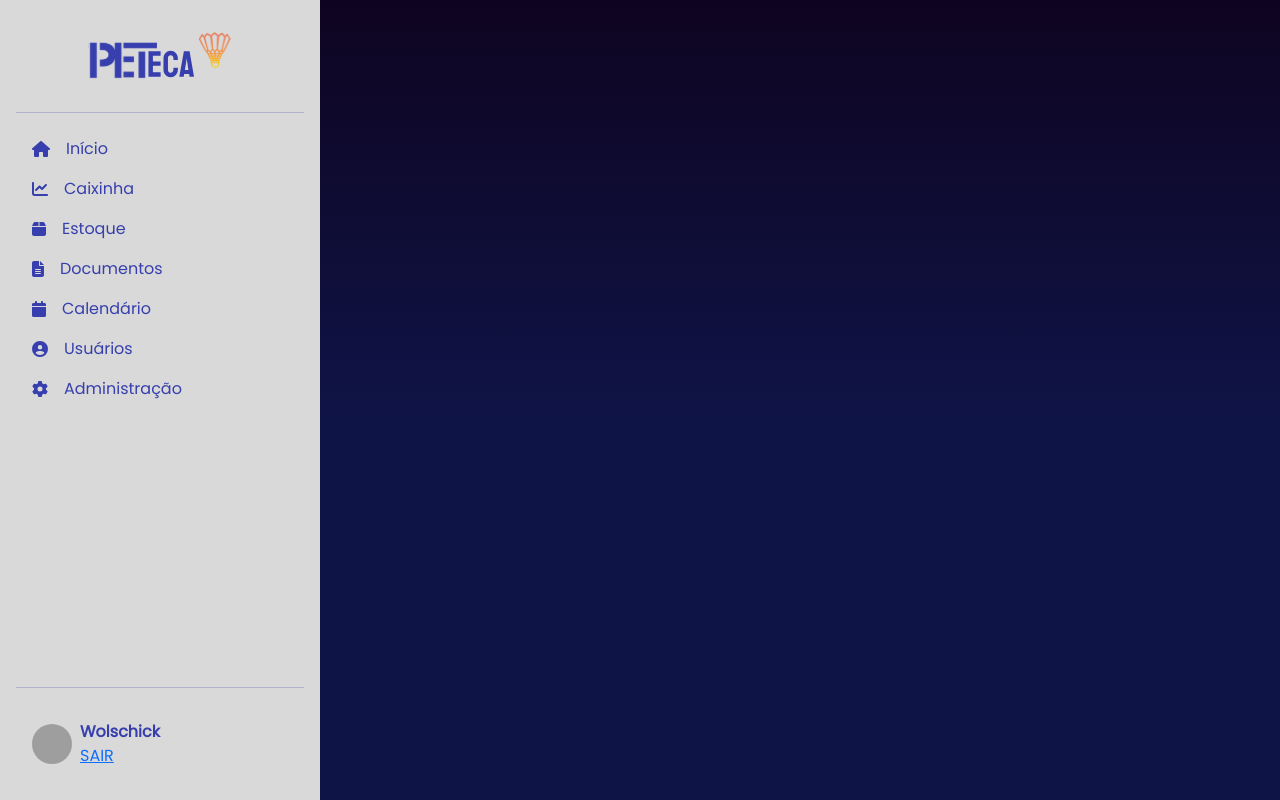
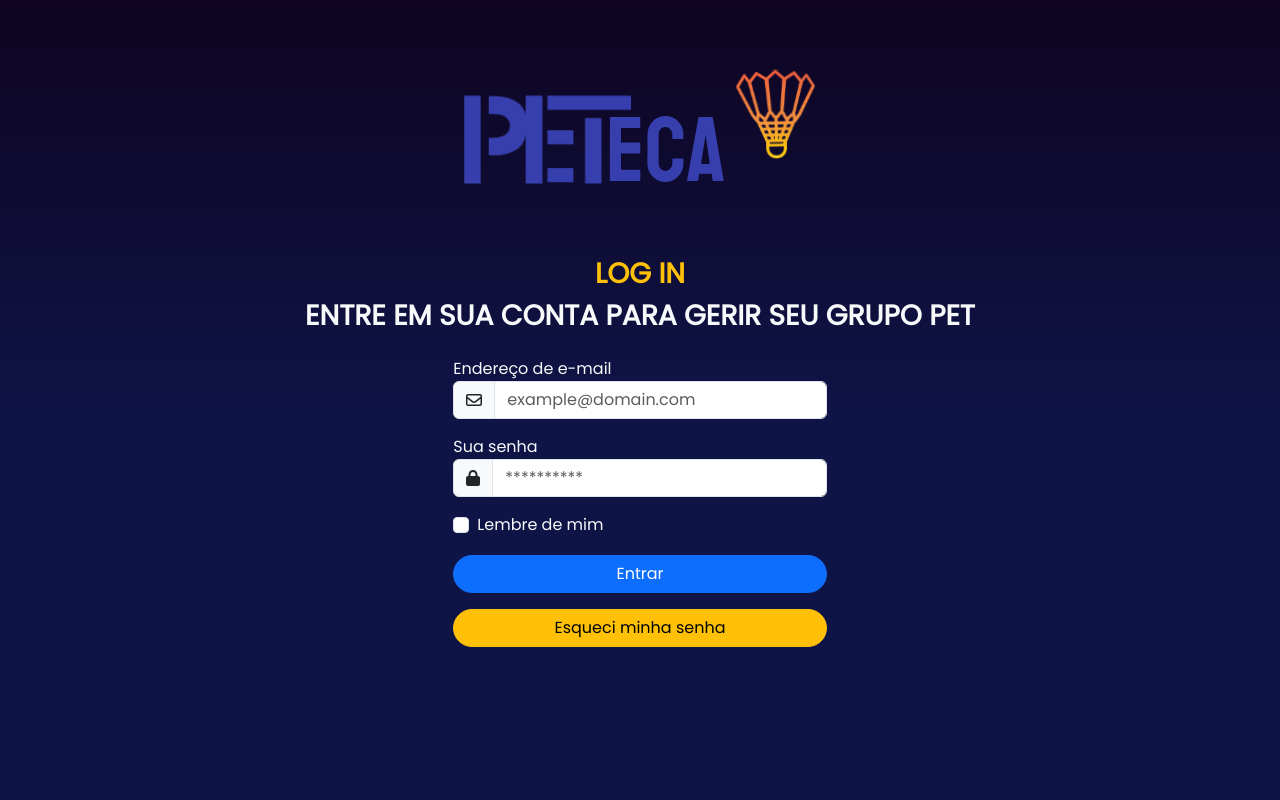
Before and after one commit to LucasWolschick/peteca, a Next.js app in the folder front/peteca-front/: page / in a window 1280 px wide. Built offline with nearby package versions, Linux system fonts and the light colour scheme; grey boxes are pictures that could not be loaded.

Commit message:
Primeiros links colocados (Necessario implementar as outras funcionalidades para adiconar demais Links)

```diff
--- a/front/peteca-front/src/app/components/templates/login/LoginAndPassword.tsx
+++ b/front/peteca-front/src/app/components/templates/login/LoginAndPassword.tsx
@@ -4,6 +4,7 @@ import LoginInput from "../../items/login/LoginInput";
 import { faEnvelope } from "@fortawesome/free-regular-svg-icons";
 import LoginButton from "../../items/login/LoginButton";
 import LoginTitle from "../../items/login/LoginTitle";
+import { Link } from "react-router-dom";
 
 // LogInAndPassword is the page to login and enter the Forgot Password and Reset Password pages
 export default function LoginAndPassword() {
@@ -36,7 +37,9 @@ export default function LoginAndPassword() {
               <LoginButton text="Entrar" class="btn-primary" />
             </div>
             <div className="col-md-8 col-12 mt-3">
-              <LoginButton text="Esqueci minha senha" class="btn-warning" />
+              <Link to="/forgotpassword">
+                <LoginButton text="Esqueci minha senha" class="btn-warning" />
+              </Link>
             </div>
           </div>
         </div>
--- a/front/peteca-front/src/app/components/templates/login/LoginRoutes.tsx
+++ b/front/peteca-front/src/app/components/templates/login/LoginRoutes.tsx
@@ -1,5 +1,8 @@
-import { Route, Routes } from "react-router-dom";
-
+import { Routes, Route } from "react-router-dom";
+import LoginAndPassword from "./LoginAndPassword";
+import PasswordRecovery from "./PasswordRecovery";
+import RedefinePassword from "./RedefinePassword";
+import RedefinitionConfirmation from "./RedefinitionConfirmation";
 
 // All the routes that the login template has
 export default function LoginRoutes()
@@ -7,10 +10,10 @@ export default function LoginRoutes()
     return (
         <>
             <Routes>
-                <Route path="/login" element={<h1>Teste</h1>} ></Route>
-                <Route path="/forgotpassword" element={<h1>Teste</h1>} ></Route>
-                <Route path="/resetpassword" element={<h1>Teste</h1>} ></Route>
-                <Route path="/emailsent" element={<h1>Teste</h1>} ></Route>
+                <Route path="/" element={<LoginAndPassword/>} ></Route>
+                <Route path="/forgotpassword" element={<PasswordRecovery/>} ></Route>
+                <Route path="/resetpassword" element={<RedefinePassword/>} ></Route>
+                <Route path="/emailsent" element={<RedefinitionConfirmation/>} ></Route>
             </Routes>
         </>
     );
--- a/front/peteca-front/src/app/components/templates/login/LoginTemplate.tsx
+++ b/front/peteca-front/src/app/components/templates/login/LoginTemplate.tsx
@@ -15,10 +15,7 @@ export default function LoginTemplate() {
           <Image src={"/logo.svg"} alt="Peteca" width={362} height={120} />
         </div>
         <div>
-          {/* {<LoginRoutes />} */}
-          {/* <LoginAndPassword /> */}
-            {/* <PasswordRecovery /> */}
-          <RedefinePassword />
+          <LoginRoutes />
         </div>
       </div>
     </>
--- a/front/peteca-front/src/app/components/templates/login/PasswordRecovery.tsx
+++ b/front/peteca-front/src/app/components/templates/login/PasswordRecovery.tsx
@@ -2,6 +2,7 @@ import { faEnvelope } from "@fortawesome/free-solid-svg-icons";
 import LoginInput from "../../items/login/LoginInput";
 import LoginTitle from "../../items/login/LoginTitle";
 import LoginButton from "../../items/login/LoginButton";
+import { Link } from "react-router-dom";
 
 export default function PasswordRecovery() {
   return (
@@ -24,7 +25,9 @@ export default function PasswordRecovery() {
               <LoginButton text="Enviar" class="btn-primary" />
             </div>
             <div className="col-md-8 col-12 mt-3">
-              <LoginButton text="Voltar" class="btn-danger" />
+              <Link to="/">
+                <LoginButton text="Voltar" class="btn-danger" />
+              </Link>
             </div>
           </div>
         </div>
--- a/front/peteca-front/src/app/components/templates/login/RedefinePassword.tsx
+++ b/front/peteca-front/src/app/components/templates/login/RedefinePassword.tsx
@@ -1,5 +1,6 @@
 import { faLock } from "@fortawesome/free-solid-svg-icons";
 import { FontAwesomeIcon } from "@fortawesome/react-fontawesome";
+import { Link } from "react-router-dom";
 import LoginInput from "../../items/login/LoginInput";
 import LoginButton from "../../items/login/LoginButton";
 import LoginTitle from "../../items/login/LoginTitle";
@@ -24,7 +25,9 @@ export default function RedefinePassword() {
               <LoginButton text="Redefinir senha" class="btn-primary" />
             </div>
             <div className="col-md-8 col-12 mt-3">
-              <LoginButton text="Cancelar" class="btn-danger" />
+              <Link to="/">
+                <LoginButton text="Cancelar" class="btn-danger" />
+              </Link>
             </div>
           </div>
         </div>
--- a/front/peteca-front/src/app/page.tsx
+++ b/front/peteca-front/src/app/page.tsx
@@ -18,7 +18,7 @@ export default function Home() {
       <BrowserRouter>
         <main role="main" className="min-vh-100 overflow-hidden">
           <div className="min-vw-100">
-            {!isLogged ? <SystemTemplate /> : <LoginTemplate />}
+            {isLogged ? <SystemTemplate /> : <LoginTemplate />}
           </div>
         </main>
       </BrowserRouter>
```
